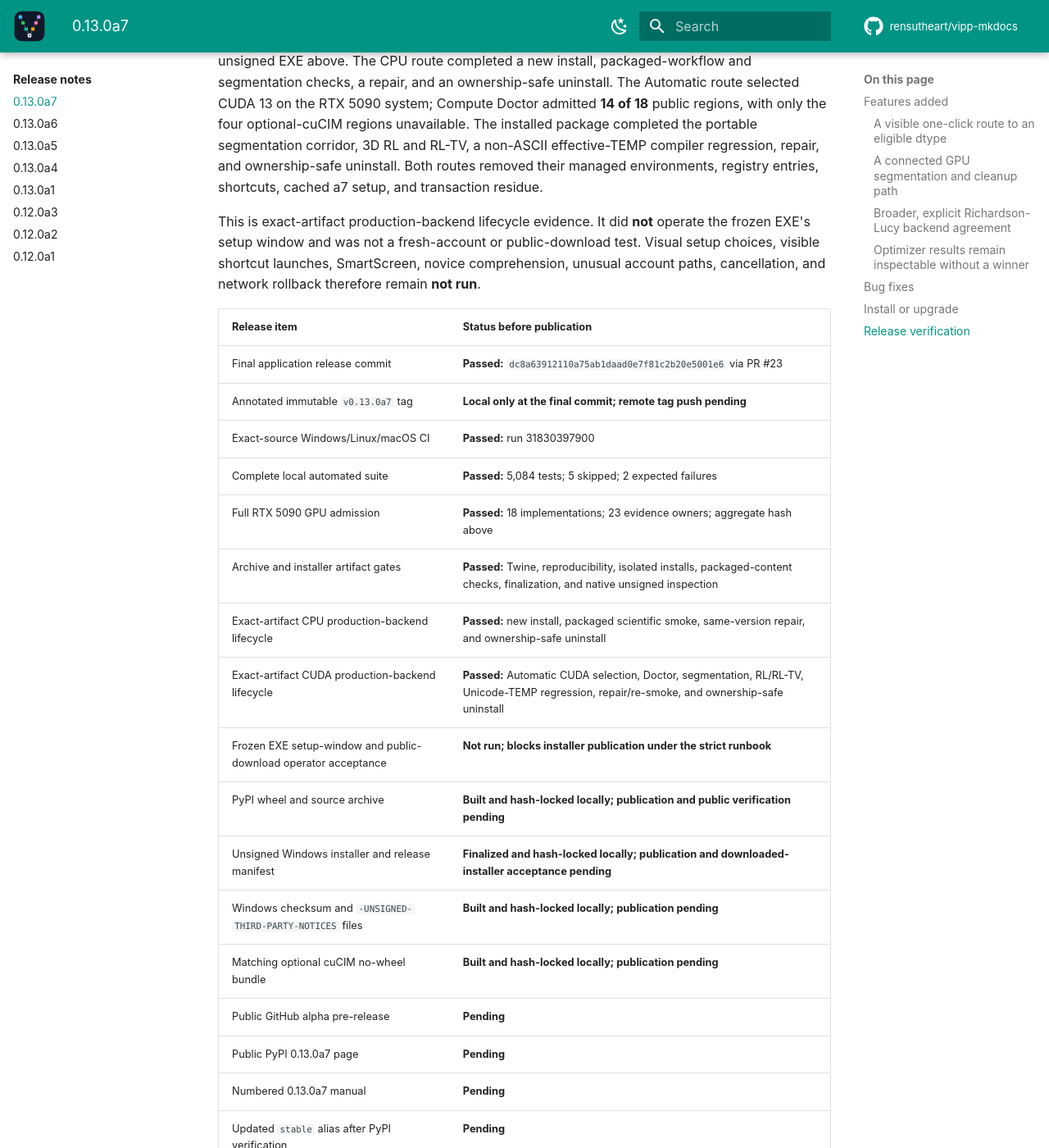
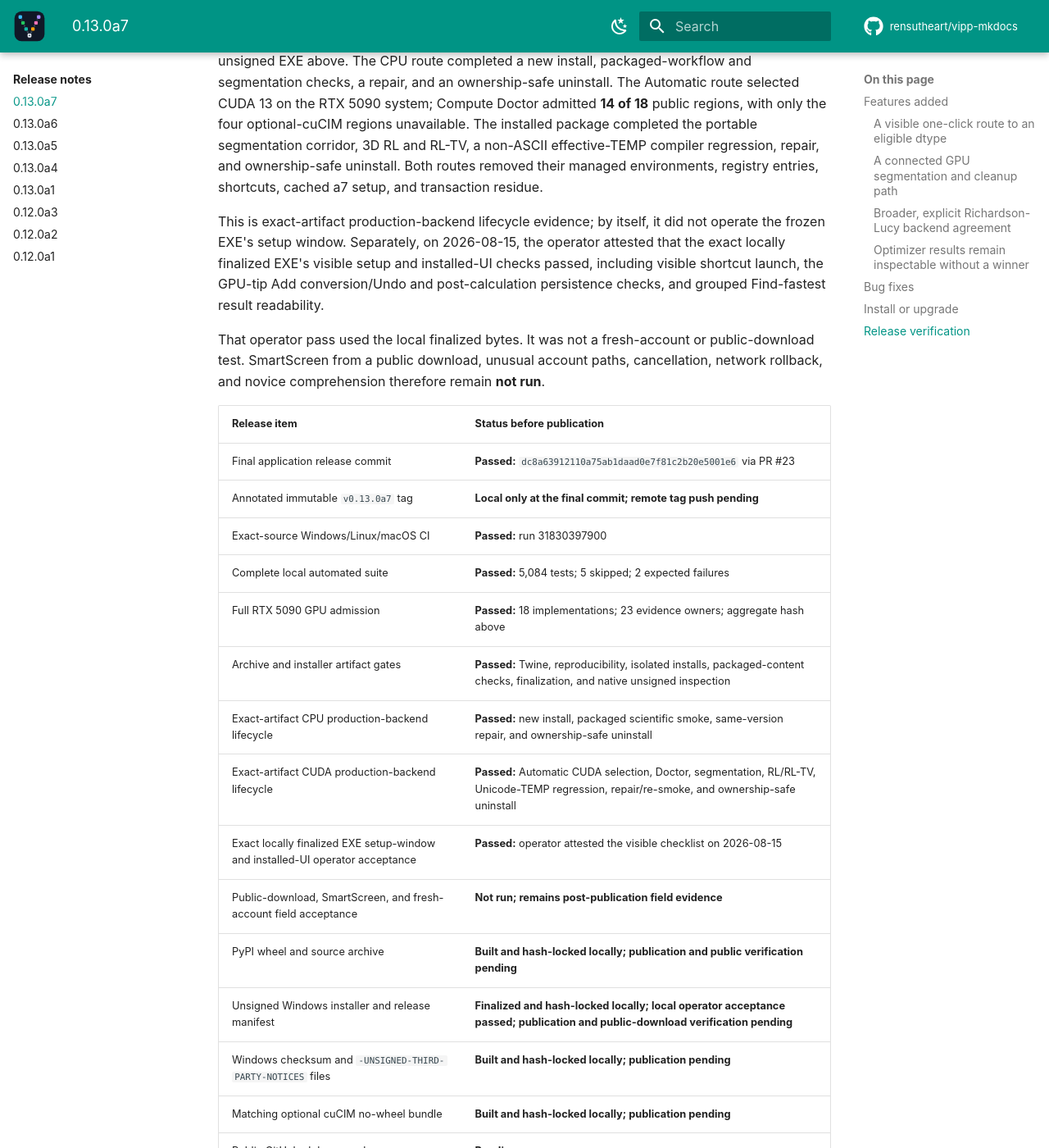
Before and after one commit to rensutheart/vipp-mkdocs, an MkDocs documentation site: the page built from docs/releases/0.13.0a7.md, in a window 1280 px wide and 1400 px high, scrolled down 5507 px. Shown: the whole window at 82% size. Built offline with MkDocs 1.6.1 and Material for MkDocs 9.7.7, drawn with Linux system fonts in a browser that asks for light colours; plug-ins that fetch from the network failed and are left out; comment, search, counter and statistics services are not loaded; the version menu is left out; some of the changed text lies outside the part shown.

Commit message:
Record a7 operator acceptance (#12)

```diff
--- a/docs/releases/0.13.0a7.md
+++ b/docs/releases/0.13.0a7.md
@@ -7,15 +7,16 @@ restoration operations into a visible segmentation-and-mask-cleanup corridor.
 It also makes GPU eligibility repairs and whole-pipeline timing results much
 easier to understand without silently changing the scientific workflow.
 
-!!! warning "Automated qualification is complete; publication is pending"
+!!! warning "Local qualification is complete; publication is pending"
     Final application source, exact-main CI, full RTX 5090 GPU admission,
     locally finalized artifact bytes, and a bounded production-backend Windows
-    lifecycle are recorded below. The frozen installer's visible setup window
-    and public-download operator checks have **not** been accepted. The
+    lifecycle are recorded below. A local operator pass of the exact frozen
+    installer's visible setup and installed UI is also recorded. The
     `v0.13.0a7` tag has not been pushed, and no a7 GitHub release, PyPI package,
-    public download, numbered manual, or stable-manual update exists yet. Do
-    not construct a download URL or treat a local artifact hash as proof of a
-    public asset. The last verified public alpha remains
+    public download, numbered manual, or stable-manual update exists yet.
+    Public-download and fresh-account field checks remain separate. Do not
+    construct a download URL or treat a local artifact hash as proof of a public
+    asset. The last verified public alpha remains
     [0.13.0a6](0.13.0a6.md) until every pending publication item in
     [release verification](#release-verification) is completed.
 
@@ -242,11 +243,17 @@ compiler regression, repair, and ownership-safe uninstall. Both routes removed
 their managed environments, registry entries, shortcuts, cached a7 setup, and
 transaction residue.
 
-This is exact-artifact production-backend lifecycle evidence. It did **not**
-operate the frozen EXE's setup window and was not a fresh-account or
-public-download test. Visual setup choices, visible shortcut launches,
-SmartScreen, novice comprehension, unusual account paths, cancellation, and
-network rollback therefore remain **not run**.
+This is exact-artifact production-backend lifecycle evidence; by itself, it did
+not operate the frozen EXE's setup window. Separately, on 2026-08-15, the
+operator attested that the exact locally finalized EXE's visible setup and
+installed-UI checks passed, including visible shortcut launch, the GPU-tip Add
+conversion/Undo and post-calculation persistence checks, and grouped
+Find-fastest result readability.
+
+That operator pass used the local finalized bytes. It was not a fresh-account
+or public-download test. SmartScreen from a public download, unusual account
+paths, cancellation, network rollback, and novice comprehension therefore
+remain **not run**.
 
 | Release item | Status before publication |
 | --- | --- |
@@ -258,9 +265,10 @@ network rollback therefore remain **not run**.
 | Archive and installer artifact gates | **Passed:** Twine, reproducibility, isolated installs, packaged-content checks, finalization, and native unsigned inspection |
 | Exact-artifact CPU production-backend lifecycle | **Passed:** new install, packaged scientific smoke, same-version repair, and ownership-safe uninstall |
 | Exact-artifact CUDA production-backend lifecycle | **Passed:** Automatic CUDA selection, Doctor, segmentation, RL/RL-TV, Unicode-TEMP regression, repair/re-smoke, and ownership-safe uninstall |
-| Frozen EXE setup-window and public-download operator acceptance | **Not run; blocks installer publication under the strict runbook** |
+| Exact locally finalized EXE setup-window and installed-UI operator acceptance | **Passed:** operator attested the visible checklist on 2026-08-15 |
+| Public-download, SmartScreen, and fresh-account field acceptance | **Not run; remains post-publication field evidence** |
 | PyPI wheel and source archive | **Built and hash-locked locally; publication and public verification pending** |
-| Unsigned Windows installer and release manifest | **Finalized and hash-locked locally; publication and downloaded-installer acceptance pending** |
+| Unsigned Windows installer and release manifest | **Finalized and hash-locked locally; local operator acceptance passed; publication and public-download verification pending** |
 | Windows checksum and `-UNSIGNED-THIRD-PARTY-NOTICES` files | **Built and hash-locked locally; publication pending** |
 | Matching optional cuCIM no-wheel bundle | **Built and hash-locked locally; publication pending** |
 | Public GitHub alpha pre-release | **Pending** |
@@ -268,12 +276,11 @@ network rollback therefore remain **not run**.
 | Numbered 0.13.0a7 manual | **Pending** |
 | Updated `stable` alias after PyPI verification | **Pending** |
 
-Fresh-account CPU/CUDA installation through the frozen setup window, a fresh
-account whose canonical Windows Known Folder contains non-ASCII characters,
-spaces and Unicode CPU paths, interrupted/network rollback, visible
-repair/update/uninstall, public-download SmartScreen behavior, RTX 40-series
-Windows, native Linux CUDA, and a timed novice path remain **not run** unless
-separately recorded after publication.
+Fresh-account CPU/CUDA installation, a fresh account whose canonical Windows
+Known Folder contains non-ASCII characters, spaces and Unicode CPU paths,
+interrupted/network rollback, update from an older release, public-download
+SmartScreen behavior, RTX 40-series Windows, native Linux CUDA, and a timed
+novice path remain **not run** unless separately recorded after publication.
 
 Historical 0.13.0a6 source, CI, installer, artifact hashes, and publication
 evidence remain unchanged in the
```
Also changed, not shown: docs/reference/validation-status.md (+11 -7 lines).
